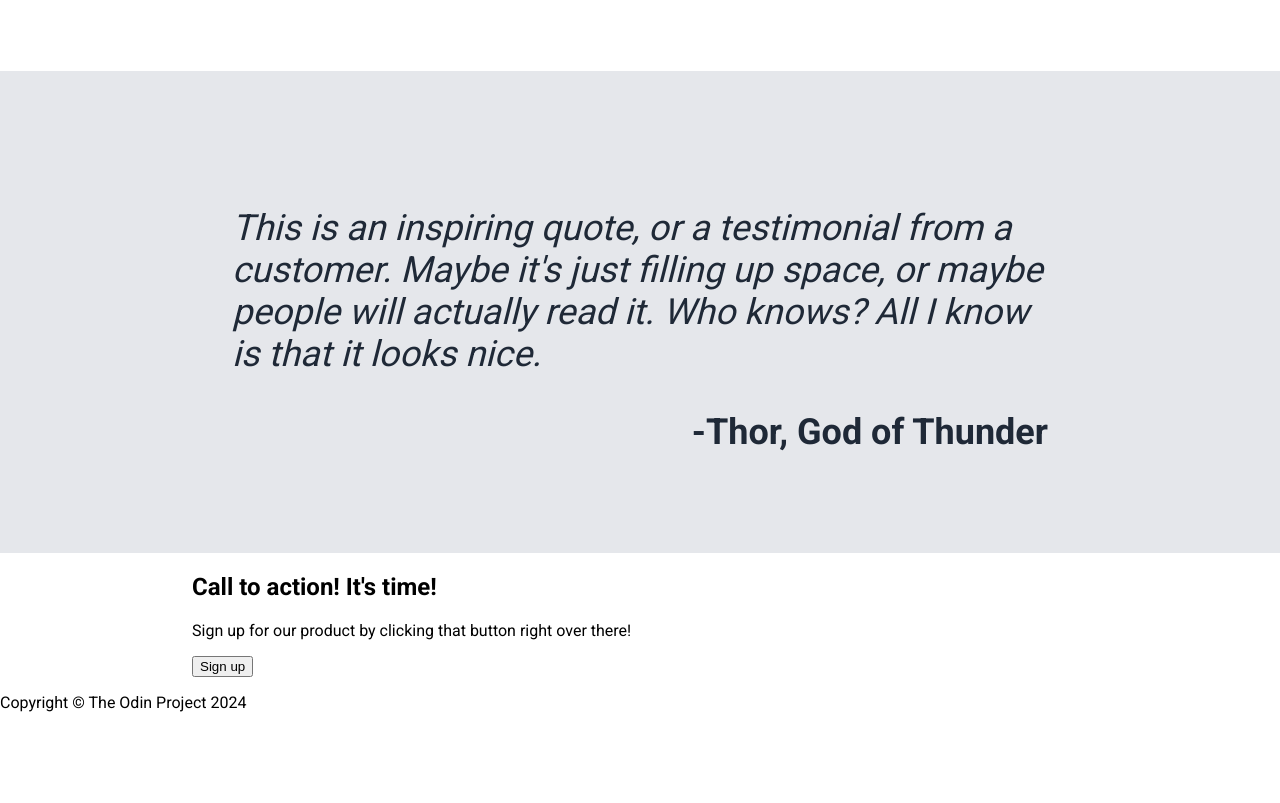
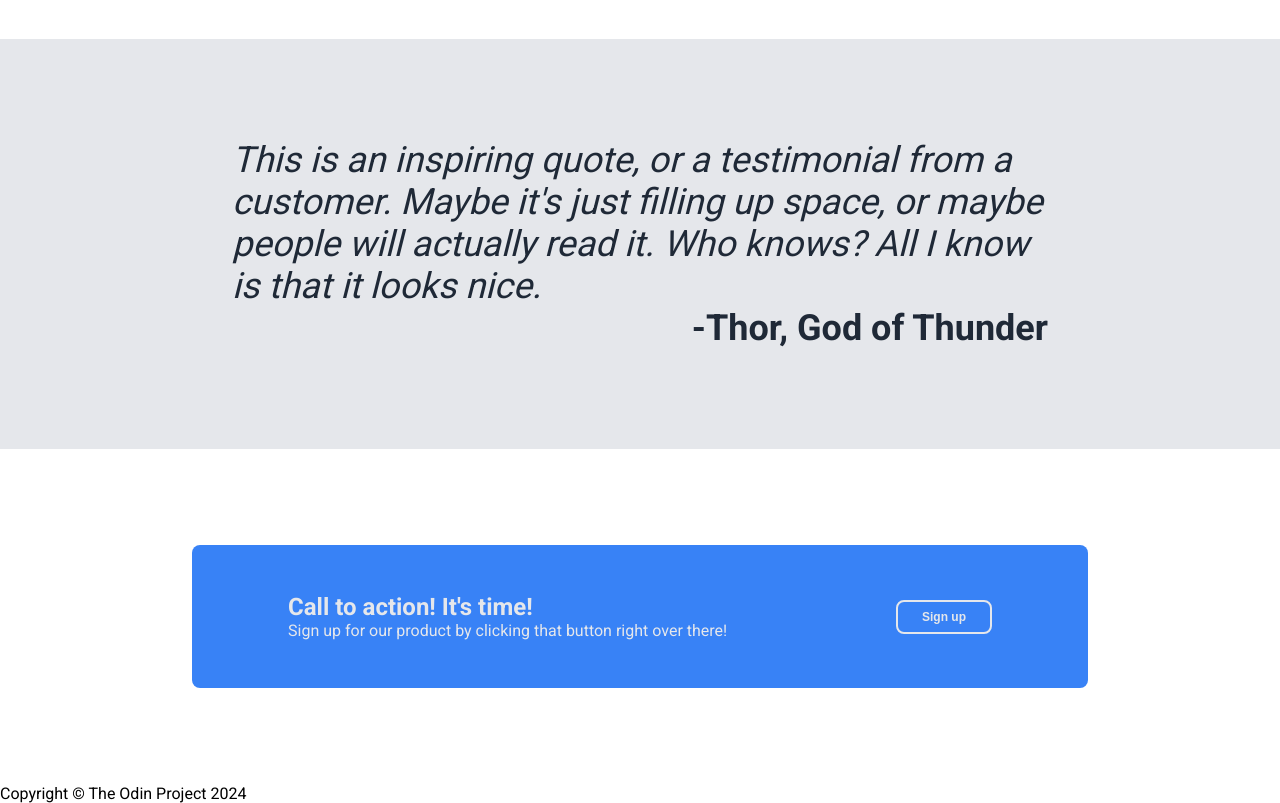
Before and after one commit to kylecannoles/odin-landing-page, a plain HTML site: page index.html in a window 1280 px wide. Shown: the part 840-1643 px from the top of the page. Before the commit the page ends 1568 px from the top, so only its background shows below. Drawn offline with Linux system fonts and the light colour scheme.

Commit message:
Add styles to call-to-action section

```diff
--- a/index.html
+++ b/index.html
@@ -45,9 +45,13 @@
       </blockquote>
     </section>
     <section class="calltoaction">
-      <h2>Call to action! It's time!</h2>
-      <p>Sign up for our product by clicking that button right over there!</p>
-      <button>Sign up</button>
+      <div class="cta-container">
+        <div class="cta-text-container">
+          <h2>Call to action! It's time!</h2>
+          <p>Sign up for our product by clicking that button right over there!</p>
+        </div>
+        <button class="sign-up-btn">Sign up</button>
+      </div>
     </section>
   </body>
   <footer>
--- a/style.css
+++ b/style.css
@@ -14,15 +14,15 @@ body {
   width: 100vw;
 }
 
+body section {
+  padding: 0px 15%;
+}
+
 a {
   text-decoration: none;
 }
 
-section {
- padding: 0px 15%;
-}
-
-h1 {
+h1,h2,h3,p {
   margin: 0px;
 }
 
@@ -142,6 +142,33 @@ blockquote footer {
   font-style: normal;
 }
 
+section.calltoaction {
+  display: flex;
+  justify-content: center;
+  color: var(--light-accent-color);
+}
+
+.cta-container {
+  background-color: var(--blue-color);
+  border-radius: 8px;
+  display: flex;
+  align-items: center;
+  justify-content: space-between;
+  padding: 48px 96px;
+  margin: 96px 0px;
+  width: 100%;
+}
+
+.sign-up-btn {
+  color: inherit;
+  background-color: inherit;
+  border: 2px solid;
+  border-radius: 8px;
+  padding: 8px 24px;
+  font-weight: bold;
+  font-size: 12px;
+}
+
 #footer {
   background-color: var(--dark-bg-color);
 }
```
